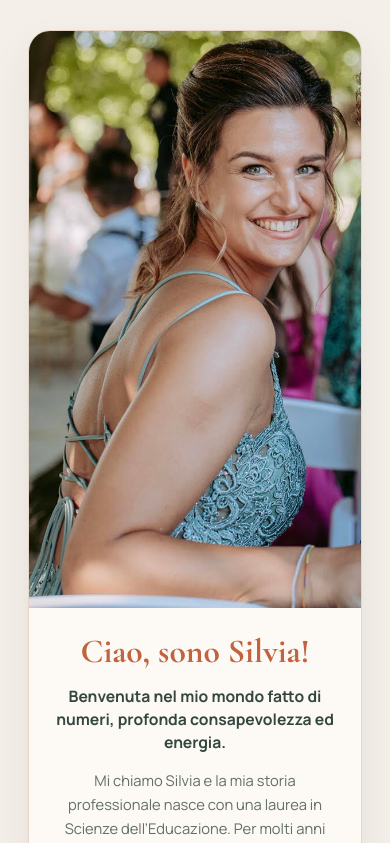
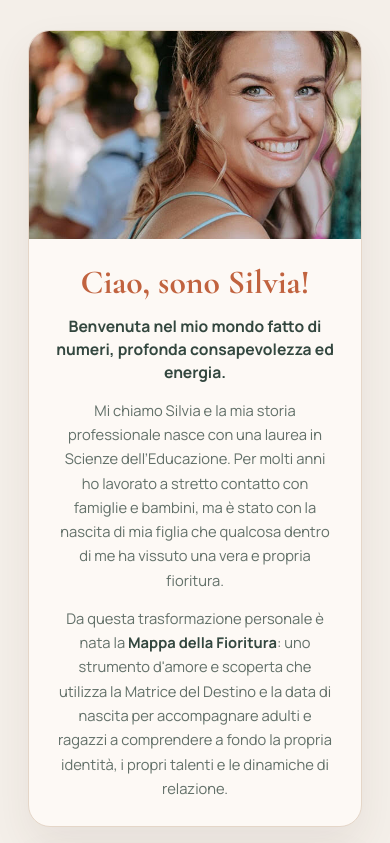
Before and after one commit to davideCappe/MappaDellaFioritura, a web app: page /chi-sono-6.html in a window 390 px wide; the page is wider, and only the part inside the window is pictured. Shown: the part 76-919 px from the top of that part. Run offline with its HTML, style and script files only (its server is not run), Linux system fonts and the light colour scheme; data that the repository does not hold is empty.

Commit message:
Refine layout and styling for 'Chi sono' page variant 6, adjusting grid and photo wrap properties for improved responsiveness

```diff
--- a/styles/chi-sono6.css
+++ b/styles/chi-sono6.css
@@ -43,7 +43,7 @@ main {
 /* ---------- Intro ---------- */
 .about-intro {
   display: grid;
-  grid-template-columns: minmax(220px, 0.85fr) minmax(0, 1.15fr);
+  grid-template-columns: minmax(160px, 220px) minmax(0, 1fr);
   align-items: stretch;
   gap: 0;
   overflow: hidden;
@@ -53,6 +53,10 @@ main {
 
 .about-photo-wrap {
   position: relative;
+  align-self: stretch;
+  justify-self: start;
+  width: 100%;
+  height: 100%;
   overflow: hidden;
   border-radius: 0;
 }
@@ -61,7 +65,6 @@ main {
   display: block;
   width: 100%;
   height: 100%;
-  min-height: 280px;
   object-fit: cover;
   object-position: center 22%;
 }
@@ -291,6 +294,12 @@ main {
     grid-template-columns: 1fr;
   }
 
+  .about-photo-wrap {
+    width: 100%;
+    height: auto;
+    aspect-ratio: 16 / 10;
+  }
+
   .about-photo {
     min-height: 220px;
   }
```
